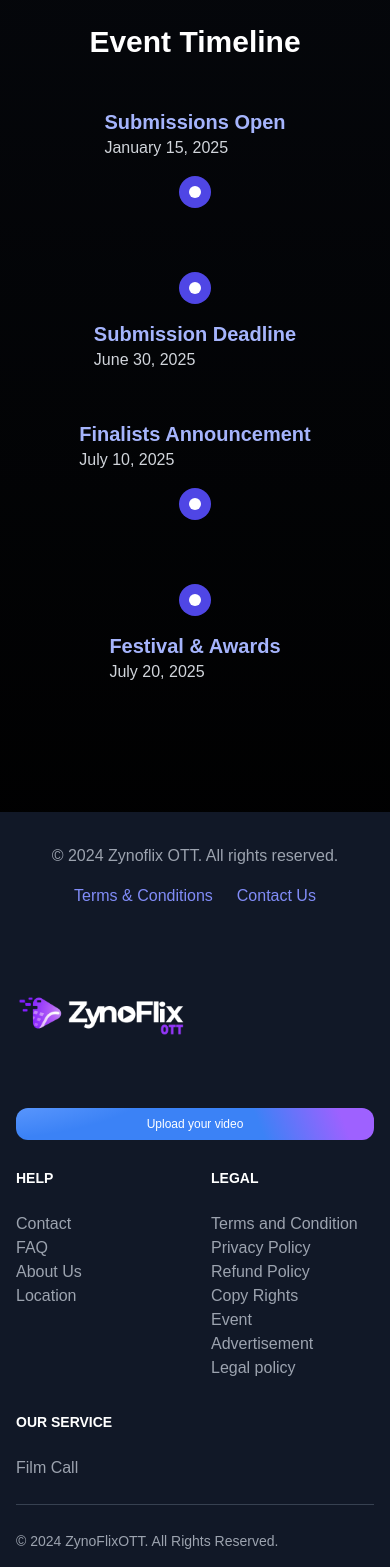
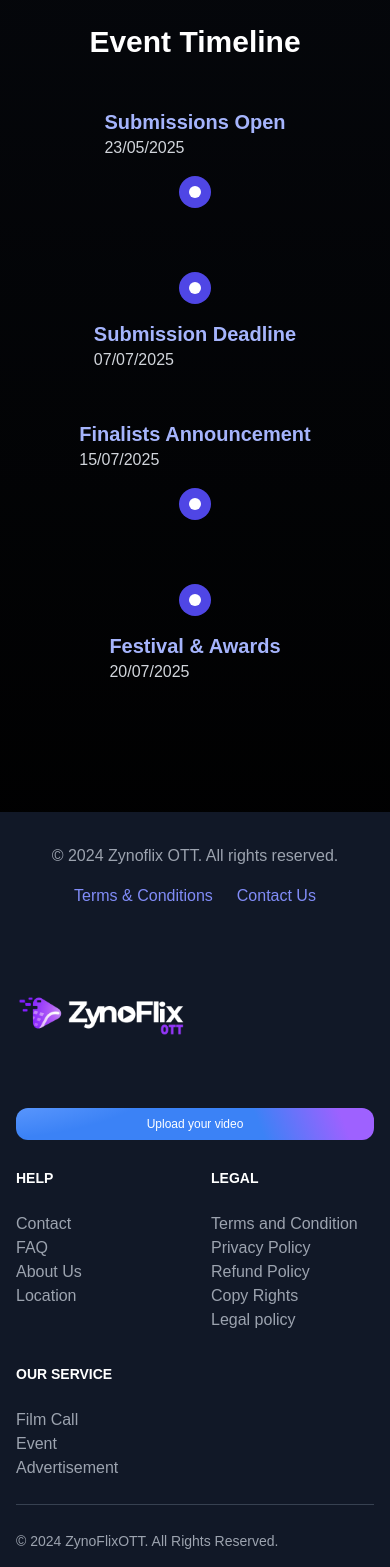
Before and after one commit to gokula-krishnan-r-dev/zynoflixott-web, a Next.js app: page /event in a window 390 px wide. Shown: the part 2580-4147 px from the top of the page. Built offline with nearby package versions, Linux system fonts and the light colour scheme.

Commit message:
Update event dates in EventPage component and modify label in mobile drawer. Add new menu items for Event and Advertisement in mobile drawer, while ensuring footer links are correctly positioned for improved navigation.

```diff
--- a/src/app/event/page.tsx
+++ b/src/app/event/page.tsx
@@ -257,7 +257,7 @@ const EventPage = () => {
                             <div className="flex flex-col md:flex-row items-center">
                                 <div className="md:w-1/2 md:pr-12 md:text-right mb-4 md:mb-0">
                                     <h3 className="text-xl font-bold text-indigo-300">Submissions Open</h3>
-                                    <p className="text-gray-300">January 15, 2025</p>
+                                    <p className="text-gray-300">23/05/2025</p>
                                 </div>
                                 <div className="bg-indigo-600 rounded-full h-8 w-8 flex items-center justify-center z-10 mb-4 md:mb-0">
                                     <div className="bg-white h-3 w-3 rounded-full"></div>
@@ -273,7 +273,7 @@ const EventPage = () => {
                                 </div>
                                 <div className="md:w-1/2 md:pl-12 md:text-left">
                                     <h3 className="text-xl font-bold text-indigo-300">Submission Deadline</h3>
-                                    <p className="text-gray-300">June 30, 2025</p>
+                                    <p className="text-gray-300">07/07/2025</p>
                                 </div>
                             </div>
 
@@ -281,7 +281,7 @@ const EventPage = () => {
                             <div className="flex flex-col md:flex-row items-center">
                                 <div className="md:w-1/2 md:pr-12 md:text-right mb-4 md:mb-0">
                                     <h3 className="text-xl font-bold text-indigo-300">Finalists Announcement</h3>
-                                    <p className="text-gray-300">July 10, 2025</p>
+                                    <p className="text-gray-300">15/07/2025</p>
                                 </div>
                                 <div className="bg-indigo-600 rounded-full h-8 w-8 flex items-center justify-center z-10 mb-4 md:mb-0">
                                     <div className="bg-white h-3 w-3 rounded-full"></div>
@@ -297,7 +297,7 @@ const EventPage = () => {
                                 </div>
                                 <div className="md:w-1/2 md:pl-12 md:text-left">
                                     <h3 className="text-xl font-bold text-indigo-300">Festival & Awards</h3>
-                                    <p className="text-gray-300">July 20, 2025</p>
+                                    <p className="text-gray-300">20/07/2025</p>
                                 </div>
                             </div>
                         </div>
@@ -401,7 +401,7 @@ const EventPage = () => {
                                 </div>
 
                                 <div>
-                                    <label htmlFor="filmGenre" className="block text-sm font-medium text-gray-300 mb-1">Genre</label>
+                                    <label htmlFor="filmGenre" className="block text-sm font-medium text-gray-300 mb-1">Category</label>
                                     <select
                                         id="filmGenre"
                                         name="filmGenre"
--- a/src/components/layout/mobile-drawer.tsx
+++ b/src/components/layout/mobile-drawer.tsx
@@ -2,7 +2,7 @@
 import { isLogin } from "@/lib/user";
 import Link from "next/link";
 import { useEffect, useState } from "react";
-import { Menu, X, Home, Compass, Upload, MessageSquare, User, LogIn, Film, DollarSign, LogOut } from "lucide-react";
+import { Menu, X, Home, Compass, Upload, MessageSquare, User, LogIn, Film, DollarSign, LogOut, Megaphone, Calendar } from "lucide-react";
 import { motion, AnimatePresence } from "framer-motion";
 import Image from "next/image";
 
@@ -15,6 +15,10 @@ const menuItems = [
   { label: "Film Call", href: "/film-call", icon: <Film className="w-5 h-5" /> },
   //Monetization
   { label: "Monetization", href: "/monetization", icon: <DollarSign className="w-5 h-5" /> },
+  //Event
+  { label: "Event", href: "/event", icon: <Calendar className="w-5 h-5" /> },
+  //Advertisement
+  { label: "Advertisement", href: "/advertisement", icon: <Megaphone className="w-5 h-5" /> },
 ];
 
 export function SheetMobile() {
--- a/src/components/shared/footer.tsx
+++ b/src/components/shared/footer.tsx
@@ -132,17 +132,6 @@ const Footer: React.FC = () => {
                 </li>
 
                 <li>
-                  <a className="hover:underline " href="/event">
-                    Event
-                  </a>
-                </li>
-
-                <li>
-                  <a className="hover:underline " href="/advertisement">
-                    Advertisement
-                  </a>
-                </li>
-                <li>
                   <a
                     className="hover:underline"
                     href="/legal-policy"
@@ -185,6 +174,18 @@ const Footer: React.FC = () => {
                     href="/film-call"
                   >
                     Film Call
+                  </a>
+                </li>
+
+                <li>
+                  <a className="hover:underline " href="/event">
+                    Event
+                  </a>
+                </li>
+
+                <li>
+                  <a className="hover:underline " href="/advertisement">
+                    Advertisement
                   </a>
                 </li>
               </ul>
```
